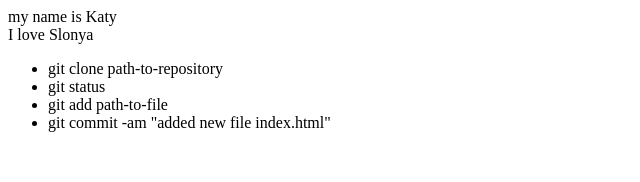
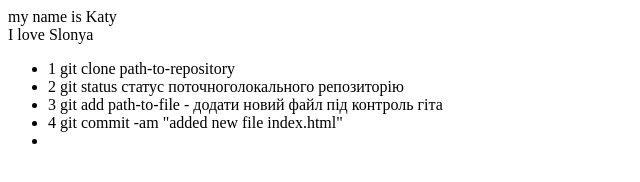
Before and after one commit to KateKashpur/git-lesson, a plain HTML site: page index.html in a window 1280 px wide. Shown: the whole page, without its empty margins (0-640 px from the left). Drawn offline with Linux system fonts and the light colour scheme.

Commit message:
added new file index.html

```diff
--- a/index.html
+++ b/index.html
@@ -3,9 +3,10 @@
 
 <div>
     <ul>
-        <li>  git clone path-to-repository </li>
-        <li>  git status</li>
-        <li>  git add path-to-file </li>
-        <li>  git commit -am "added new file index.html" </li>
+        <li>1  git clone path-to-repository </li>
+        <li>2  git status  статус поточноголокального репозиторію</li>
+        <li>3  git add path-to-file - додати новий файл під контроль гіта </li>
+        <li>4  git commit -am "added new file index.html" </li>
+        <li></li>
     </ul>
 </div>
```
